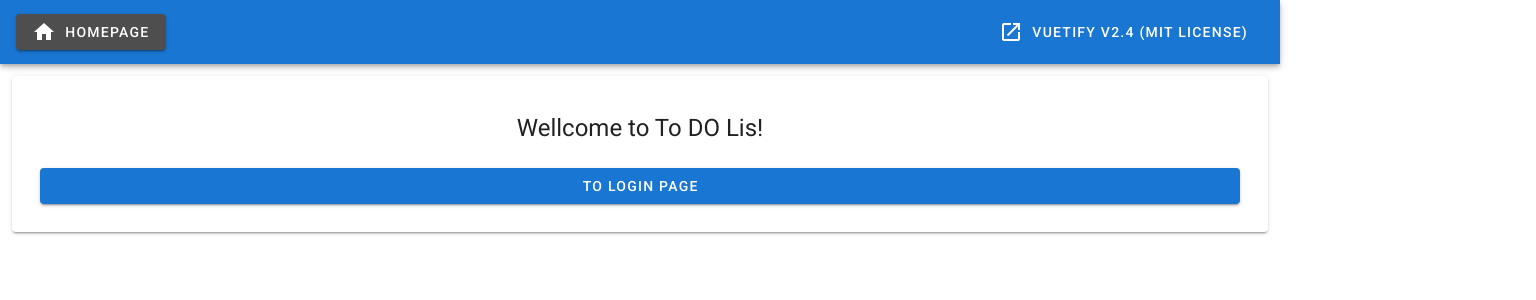
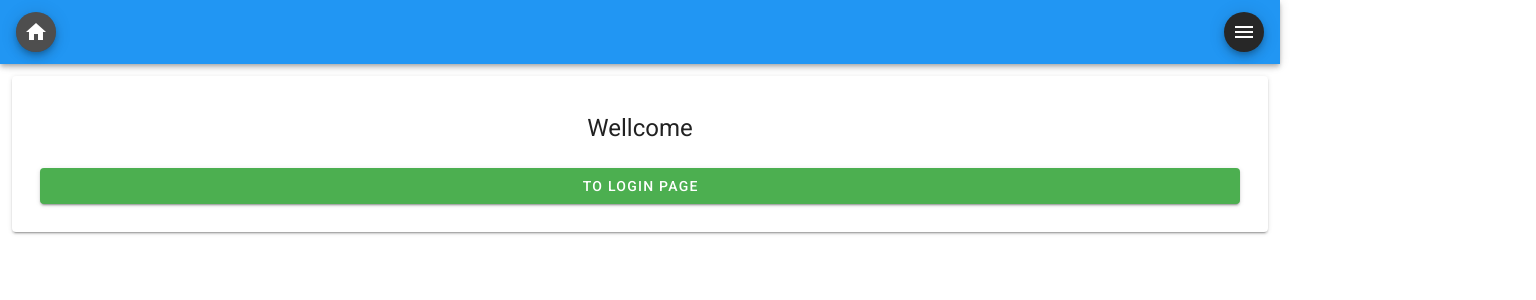
Before and after one commit to Fritz-Haber-Institut/Realtimeplot1_Frontend, a Vue app: page / in a window 1280 px wide. Shown: the top 300 px of the page, 1536 px wide, since content can reach past the window. Built offline with nearby package versions, Linux system fonts and the light colour scheme; what vue-apexcharts, vue-sweetalert2 would draw is missing.

Commit message:
Token Correction for LocalStorage

```diff
--- a/src/App.vue
+++ b/src/App.vue
@@ -1,18 +1,31 @@
 <template>
   <v-app>
-    <v-app-bar app color="primary" dark>
-      <v-btn to="/" link>
+    <v-app-bar app color="info" dark>
+      <v-btn small to="/" link fab>
         <v-icon>mdi-home</v-icon>
-        <span class="ml-2">Homepage</span>
       </v-btn>
       <v-spacer></v-spacer>
-      <v-btn href="https://vuetifyjs.com/en" target="_blank" text>
-        <v-icon>mdi-open-in-new</v-icon>
-        <span class="ml-2">Vuetify V2.4 (MIT License)</span>
+      <v-btn small @click="GeneralSettings.Drawer = !GeneralSettings.Drawer" fab>
+        <v-icon>mdi-menu</v-icon>
       </v-btn>
     </v-app-bar>
+
+    <v-navigation-drawer v-model="GeneralSettings.Drawer" color="info" absolute right temporary>
+      <v-list nav dense>
+        <v-list-item dark>
+          <v-list-item-content>
+            <v-list-item-title class="text-h6">
+              Name
+            </v-list-item-title>
+            <v-list-item-subtitle class="mt-2">Email</v-list-item-subtitle>
+          </v-list-item-content>
+        </v-list-item>
+      </v-list>
+    </v-navigation-drawer>
     <v-main>
-      <router-view />
+      <transition name="slide-fade" mode="out-in">
+        <router-view :key="$route.fullPath" />
+      </transition>
     </v-main>
   </v-app>
 </template>
@@ -20,8 +33,21 @@
 <script>
 export default {
   name: 'App',
+  components: {
 
-  data: () => ({}),
+  },
+  data: () => ({
+    GeneralSettings: {
+      Drawer: false,
+      UserInfos: null,
+    },
+  }),
+  methods: {
+
+  },
+  mounted() {
+
+  },
 };
 </script>
 <style>
@@ -34,4 +60,27 @@ export default {
 body {
   padding: 0 !important;
 }
+
+/* Fade Animation */
+.fade-enter-active,
+.fade-leave-active {
+  transition: opacity 0.5s;
+}
+.fade-enter,
+.fade-leave-to {
+  opacity: 0;
+}
+
+/* Fade-Slide Animation */
+.slide-fade-enter-active {
+  transition: all 0.3s ease;
+}
+.slide-fade-leave-active {
+  transition: all 0.3s cubic-bezier(1, 0.5, 0.8, 1);
+}
+.slide-fade-enter,
+.slide-fade-leave-to {
+  transform: translateX(10px);
+  opacity: 0;
+}
 </style>
--- a/src/views/Home.vue
+++ b/src/views/Home.vue
@@ -2,10 +2,10 @@
 <v-container fluid>
   <v-card class="pa-5">
     <v-card-title class="justify-center headline">
-      Wellcome to To DO Lis!
+      Wellcome
     </v-card-title>
     <v-card-actions>
-      <v-btn block color="primary" link to="/login">To Login Page</v-btn>
+      <v-btn block color="success" link to="/login">To Login Page</v-btn>
     </v-card-actions>
   </v-card>
 </v-container>
```
